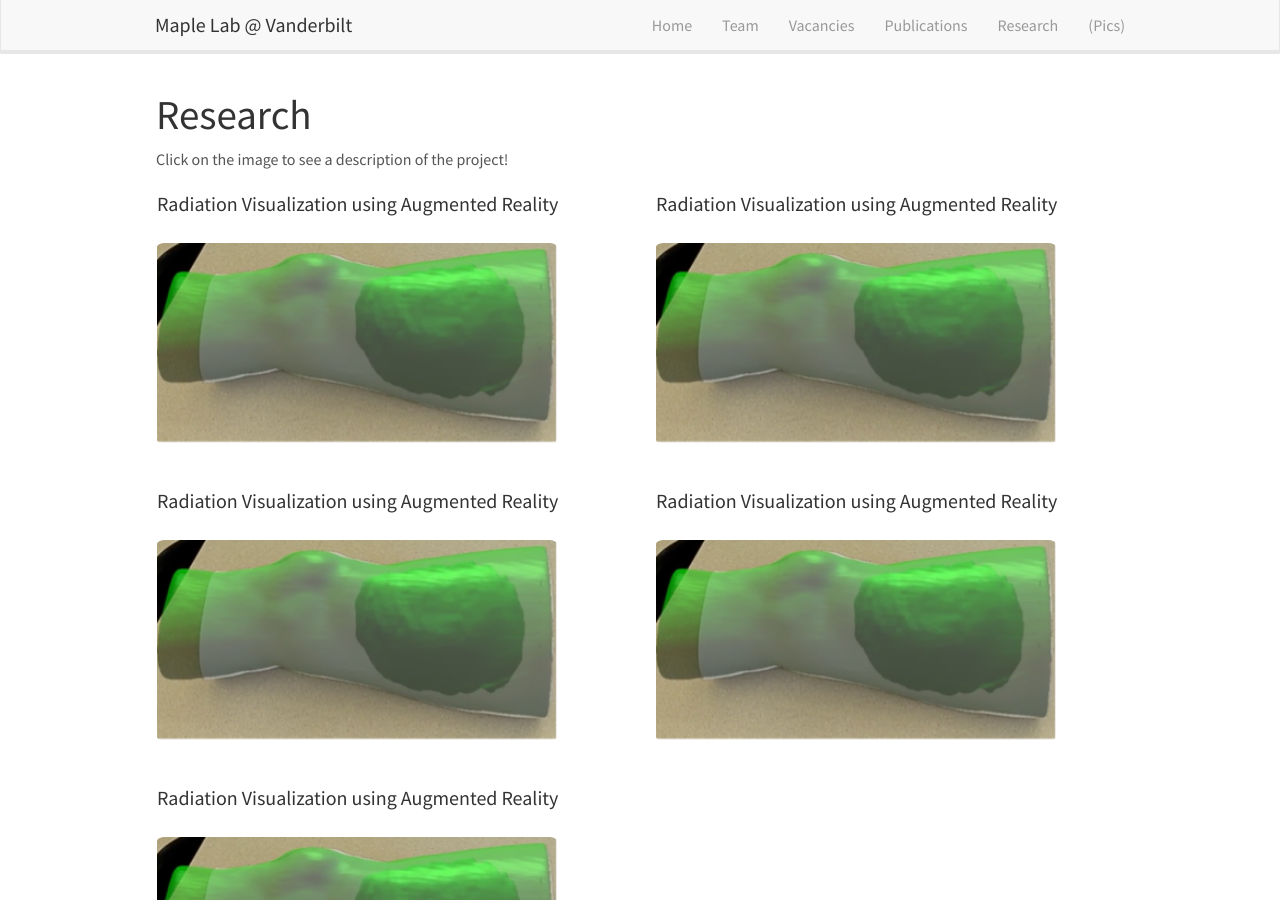
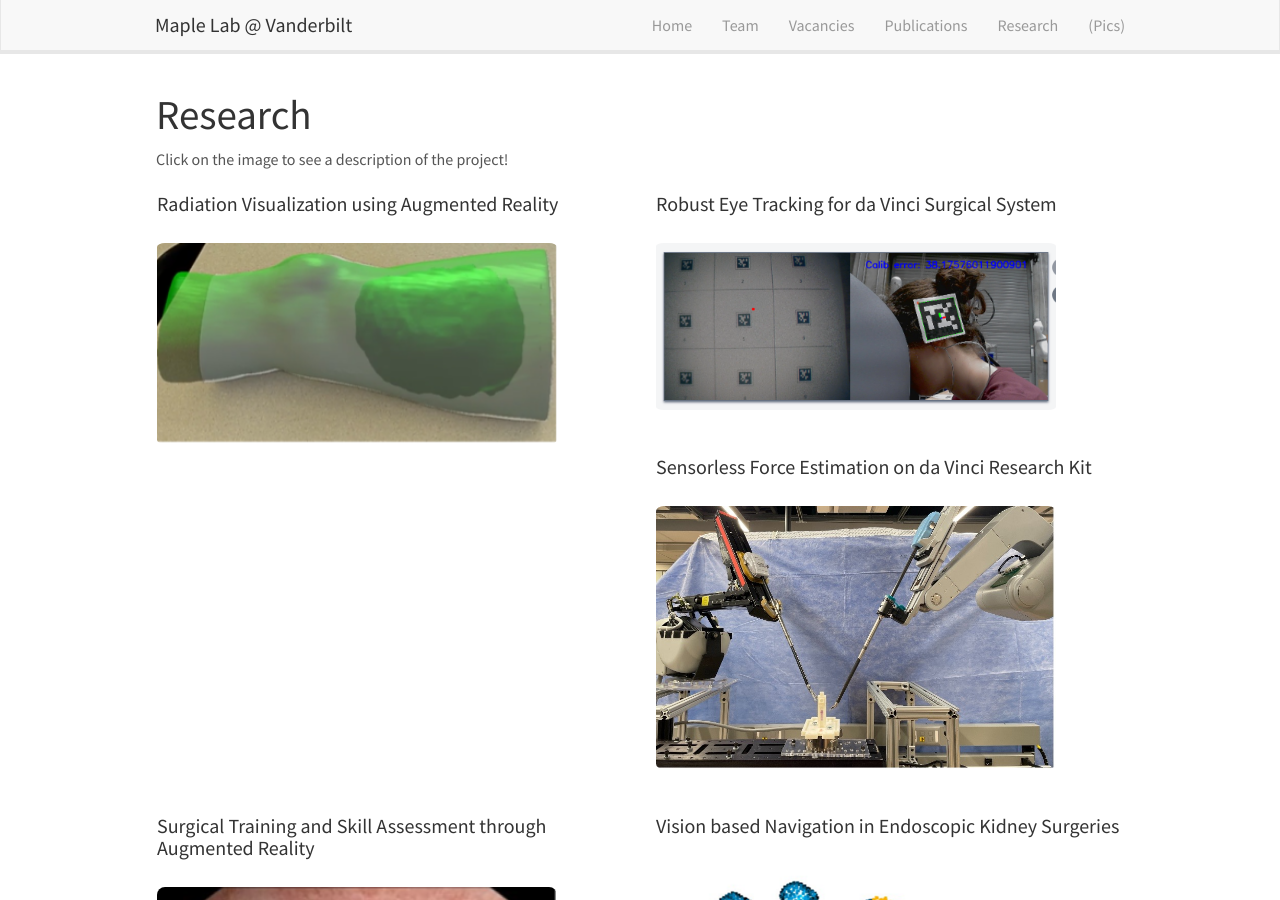
Before and after one commit to vu-maple-lab/vu-maple-lab.github.io, a Jekyll site: the page built from research.md, in a window 1280 px wide and 900 px high. Built offline with Jekyll 4.4.1, drawn with Linux system fonts in a browser that asks for light colours; nearby versions of some CDN libraries.

Commit message:
try this 12

```diff
--- a/research.md
+++ b/research.md
@@ -17,30 +17,30 @@ Click on the image to see a description of the project!
 </div>
 
 <div class="col-sm-6 clearfix">
-  <h4>Radiation Visualization using Augmented Reality</h4>
-  <a href="{{ site.url }}{{ site.baseurl }}/research/sarcoma" title="Sarcoma">
-    <img src="{{ site.url }}{{ site.baseurl }}/images/researchpic/sarcoma.png" alt="sarcoma_img" style="width: 400px"/>
+  <h4>Robust Eye Tracking for da Vinci Surgical System</h4>
+  <a href="{{ site.url }}{{ site.baseurl }}/research/dvrk_gaze" title="dvrk_gaze">
+    <img src="{{ site.url }}{{ site.baseurl }}/images/researchpic/dvrk_gaze.png" alt="dvrk_gaze" style="width: 400px"/>
   </a>
 </div>
 
 <div class="col-sm-6 clearfix">
- <h4>Radiation Visualization using Augmented Reality</h4>
-  <a href="{{ site.url }}{{ site.baseurl }}/research/sarcoma" title="Sarcoma">
-    <img src="{{ site.url }}{{ site.baseurl }}/images/researchpic/sarcoma.png" alt="sarcoma_img" style="width: 400px"/>
+ <h4>Sensorless Force Estimation on da Vinci Research Kit</h4>
+  <a href="{{ site.url }}{{ site.baseurl }}/research/force_estimation" title="force_estimation">
+    <img src="{{ site.url }}{{ site.baseurl }}/images/researchpic/force_estimation.jpg" alt="force_estimation" style="width: 400px"/>
   </a>
 </div>
 
 <div class="col-sm-6 clearfix">
-  <h4>Radiation Visualization using Augmented Reality</h4>
-  <a href="{{ site.url }}{{ site.baseurl }}/research/sarcoma" title="Sarcoma">
-    <img src="{{ site.url }}{{ site.baseurl }}/images/researchpic/sarcoma.png" alt="sarcoma_img" style="width: 400px"/>
+  <h4>Surgical Training and Skill Assessment through Augmented Reality</h4>
+  <a href="{{ site.url }}{{ site.baseurl }}/research/kidney_gaze" title="kidney_gaze">
+    <img src="{{ site.url }}{{ site.baseurl }}/images/researchpic/kidney_gaze.png" alt="kidney_gaze" style="width: 400px"/>
   </a>
 </div>
 
 <div class="col-sm-6 clearfix">
-  <h4>Radiation Visualization using Augmented Reality</h4>
-  <a href="{{ site.url }}{{ site.baseurl }}/research/sarcoma" title="Sarcoma">
-    <img src="{{ site.url }}{{ site.baseurl }}/images/researchpic/sarcoma.png" alt="sarcoma_img" style="width: 400px"/>
+  <h4>Vision based Navigation in Endoscopic Kidney Surgeries</h4>
+  <a href="{{ site.url }}{{ site.baseurl }}/research/kidney_reconstruction" title="kidney_reconstruction">
+    <img src="{{ site.url }}{{ site.baseurl }}/images/researchpic/kidney_reco.png" alt="kidney_reconstruction" style="width: 400px"/>
   </a>
 </div>
 
```
